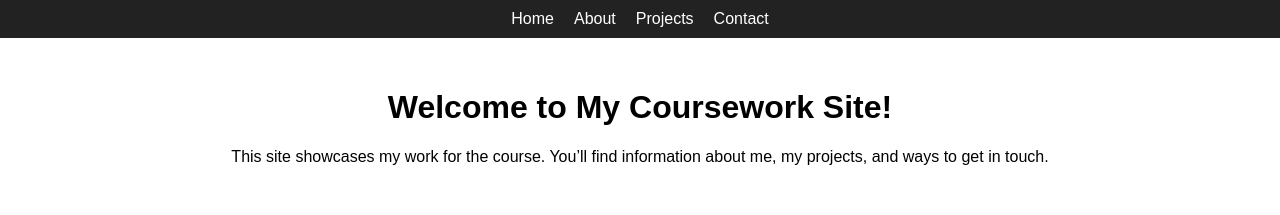
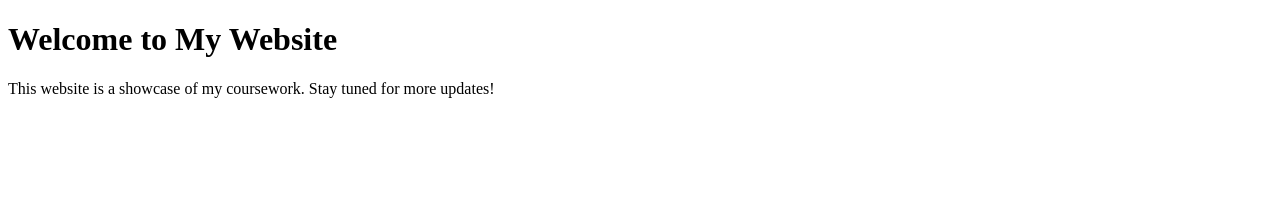
Before and after one commit to Rodedarline7/coursework_site, a plain HTML site: page index.html in a window 1280 px wide. Drawn offline with Linux system fonts and the light colour scheme.

Commit message:
Add homepage HTML file

```diff
--- a/index.html
+++ b/index.html
@@ -1,22 +1,12 @@
 <!DOCTYPE html>
 <html lang="en">
 <head>
-  <meta charset="UTF-8">
-  <title>Welcome to My Coursework Site</title>
-  <link rel="stylesheet" href="style.css">
+    <meta charset="UTF-8">
+    <meta name="viewport" content="width=device-width, initial-scale=1.0">
+    <title>Home Page</title>
 </head>
 <body>
-  <nav>
-    <ul>
-      <li><a href="index.html">Home</a></li>
-      <li><a href="about.html">About</a></li>
-      <li><a href="projects.html">Projects</a></li>
-      <li><a href="contact.html">Contact</a></li>
-    </ul>
-  </nav>
-  <main>
-    <h1>Welcome to My Coursework Site!</h1>
-    <p>This site showcases my work for the course. You’ll find information about me, my projects, and ways to get in touch.</p>
-  </main>
+    <h1>Welcome to My Website</h1>
+    <p>This website is a showcase of my coursework. Stay tuned for more updates!</p>
 </body>
 </html>
```
